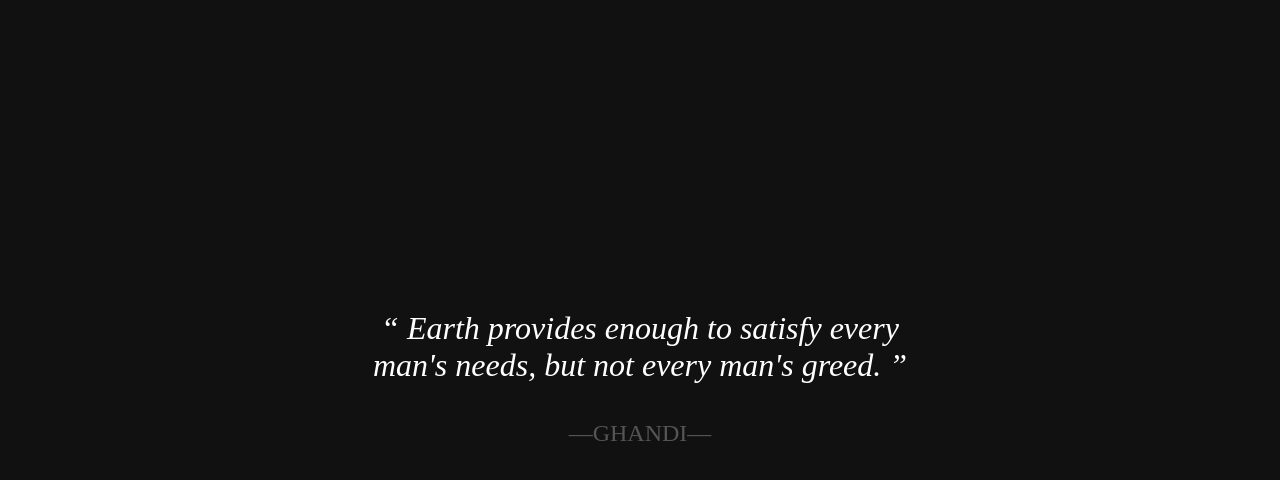
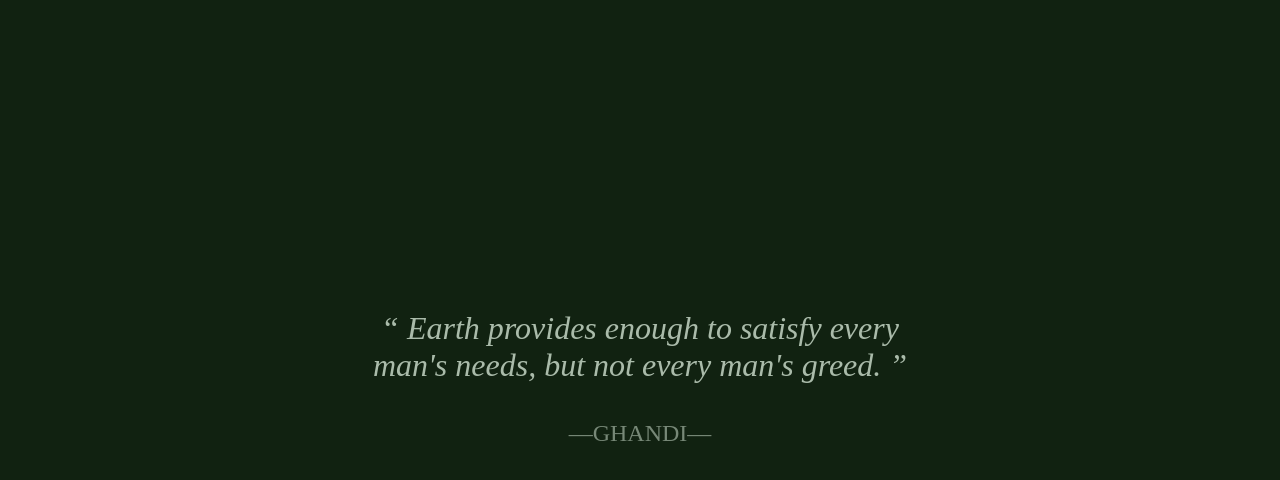
Before and after one commit to katielicari/hero_assignment, a plain HTML site: page index.html in a window 1280 px wide. Shown: the part 822-1302 px from the top of the page. Drawn offline with Linux system fonts and the light colour scheme.

Commit message:
Update index.html

```diff
--- a/index.html
+++ b/index.html
@@ -19,6 +19,7 @@
             background-image:url(pexels-jacob-colvin-1761279.jpg);
             height: 100vh;
             color:#ffffff;
+            background-color: #aaa;
             text-align: center;
             overflow: hidden;
             background-size:cover;
@@ -26,6 +27,7 @@
             display:flex;
             flex-direction: column;
             justify-content: center;
+            text-shadow: 1000;
         }
 
         header h1{
@@ -45,7 +47,7 @@
 
         section{
             height: 100vh;
-            background-color:#111;
+            background-color:#121;
             color:#fff;
             text-align: center;
             overflow:hidden;
@@ -58,6 +60,7 @@
         section q {
             font-style: italic;
             font-size: 2em;
+            color:#aba;
             font-weight: 25;
             max-width: 600px;
             margin: 0 auto;
@@ -70,7 +73,7 @@
             display: block;
             font-style:normal;
             font-size: 1.5em;
-            color: #555;
+            color: #787;
 
         }
     </style>
```
